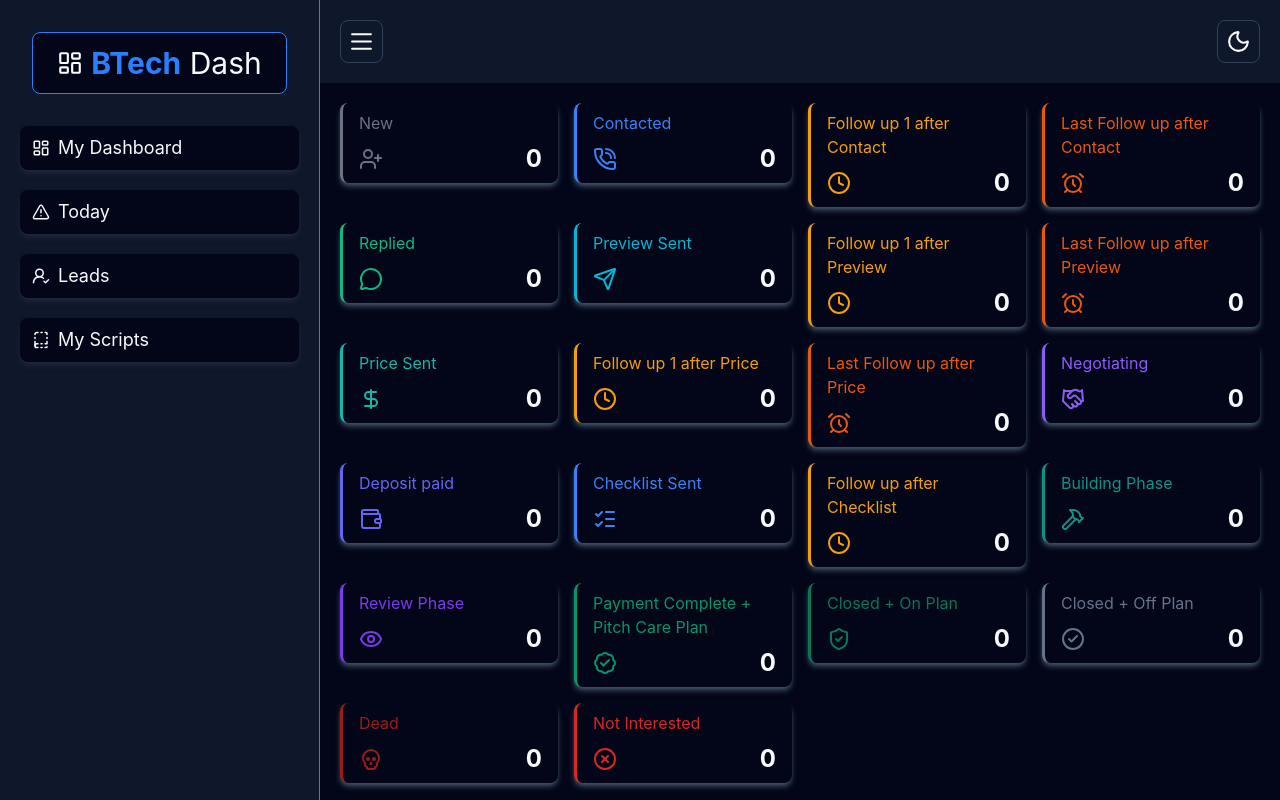
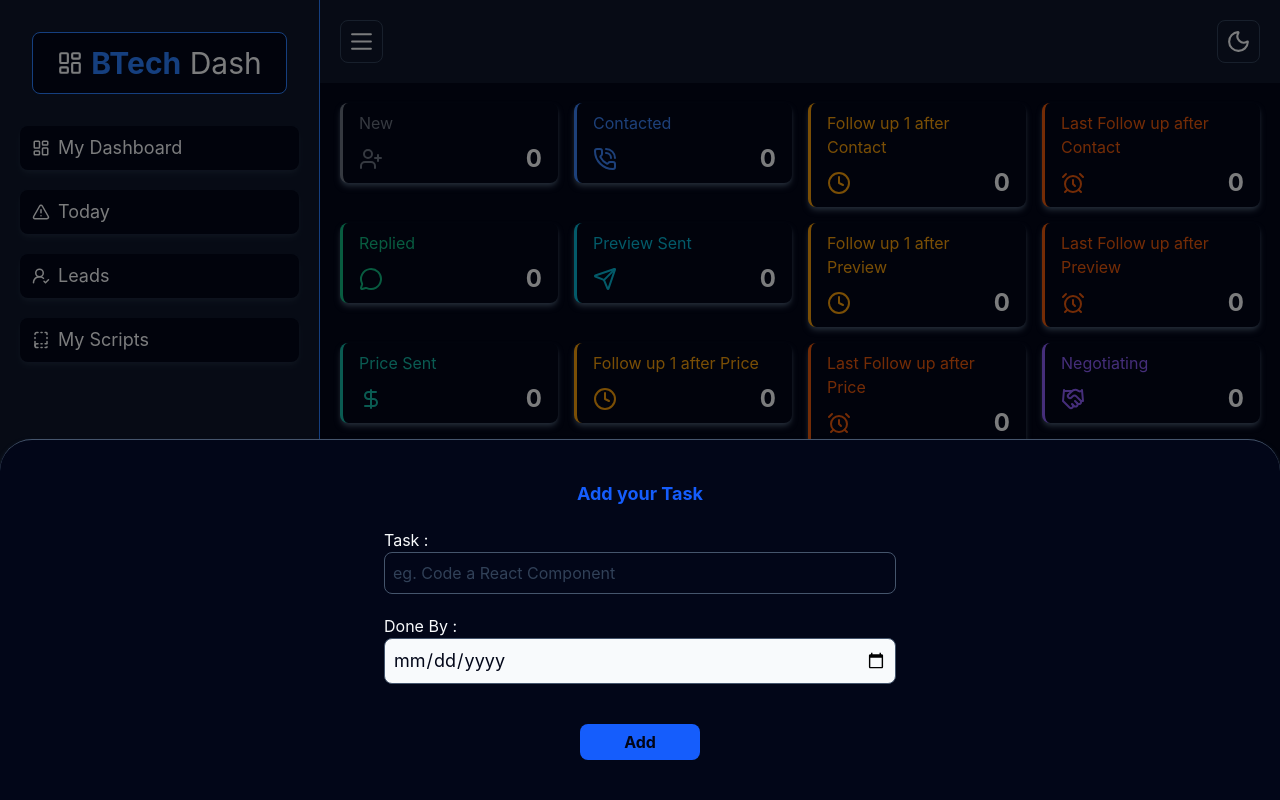
Before and after one commit to Brian9975/BTech-Dashboard, a React (Vite) app: page /mydash in a window 1280 px wide. Built offline with nearby package versions, Linux system fonts and the light colour scheme.

Commit message:
Added the add task modal ui

```diff
--- a/src/pages/MyDash.tsx
+++ b/src/pages/MyDash.tsx
@@ -1,4 +1,4 @@
-import { DeleteIcon, Edit, MoveRight } from "lucide-react";
+import { CheckCircle2, DeleteIcon, Edit, MoveRight, Plus } from "lucide-react";
 import { useLead } from "../context/LeadContext";
 import { Link, useNavigate } from "react-router-dom";
 import { leadStage } from "../LeadStage";
@@ -258,20 +258,51 @@ export default function MyDash() {
         </div>
 
         <div className="bg-slate-900 p-5 flex-1 rounded-lg">
+         <div className="flex justify-end pb-3"><button className=" cursor-pointer hover:text-blue-600 transition-all hover:scale-115"><Plus size={30}/></button></div>
           <h1 className="text-xl font-bold pb-3 text-blue-600">Your Tasks</h1>
           <ul>
             <div className="bg-slate-950 p-2 rounded-lg">
-              <li className=" text-lg">
-                <span>Purchase a custom domain for my business</span>{" "}
+              <li className="flex gap-2 cursor-pointer hover:text-slate-600 hover:scale-95 transition-all items-start text-lg">
+               <CheckCircle2 className="hidden md:block" size={25}/> <CheckCircle2 className="md:hidden" size={30}/><span>Purchase a custom domain for my business</span>{" "}
               </li>
               <span className="flex justify-between pt-3">
-                <Edit />
+                <button className="cursor-pointer hover:scale-110"><Edit /></button>
+                <button className="cursor-pointer hover:scale-110">
                 <DeleteIcon />
+                </button>
               </span>
             </div>
           </ul>
         </div>
       </div>
+
+
+      {/* Add Task Modal */}
+      <div className="fixed bg-black/50 z-50 inset-0"></div>
+      <div className="fixed border-t bottom-0 flex border-slate-600 justify-center items-center duration-300 z-50 bg-slate-950 py-10 overflow-y-auto    shadow-md shadow-slate-700  rounded-t-4xl transition-all left-0  right-0">
+
+        <form>
+
+           <h1 className="text-center text-lg text-blue-600 font-bold pb-5">Add your Task</h1>
+          <div>
+            <div>
+              <label htmlFor="taskText">Task :</label>
+            </div>
+            <input placeholder="eg. Code a React Component" type="text" className="border w-full border-slate-600 p-2 outline-0 placeholder-slate-700 rounded-lg" required/>
+          </div>
+          <div className="pt-5">
+
+            <div>
+              <label htmlFor="taskText">Done By :</label>
+            </div>
+            <input className="w-lg  bg-slate-50 text-lg text-slate-950  border-slate-600 p-2 outline-0  rounded-lg border" type="date" required/>
+          </div>
+
+          <div className="flex justify-center  pt-10">
+            <button className="bg-blue-600 hover:scale-105 transition-all text-slate-950 py-1.5 px-4 font-bold w-30 rounded-lg cursor-pointer">Add</button>
+          </div>
+        </form>
+      </div>
     </div>
   );
 }
```
